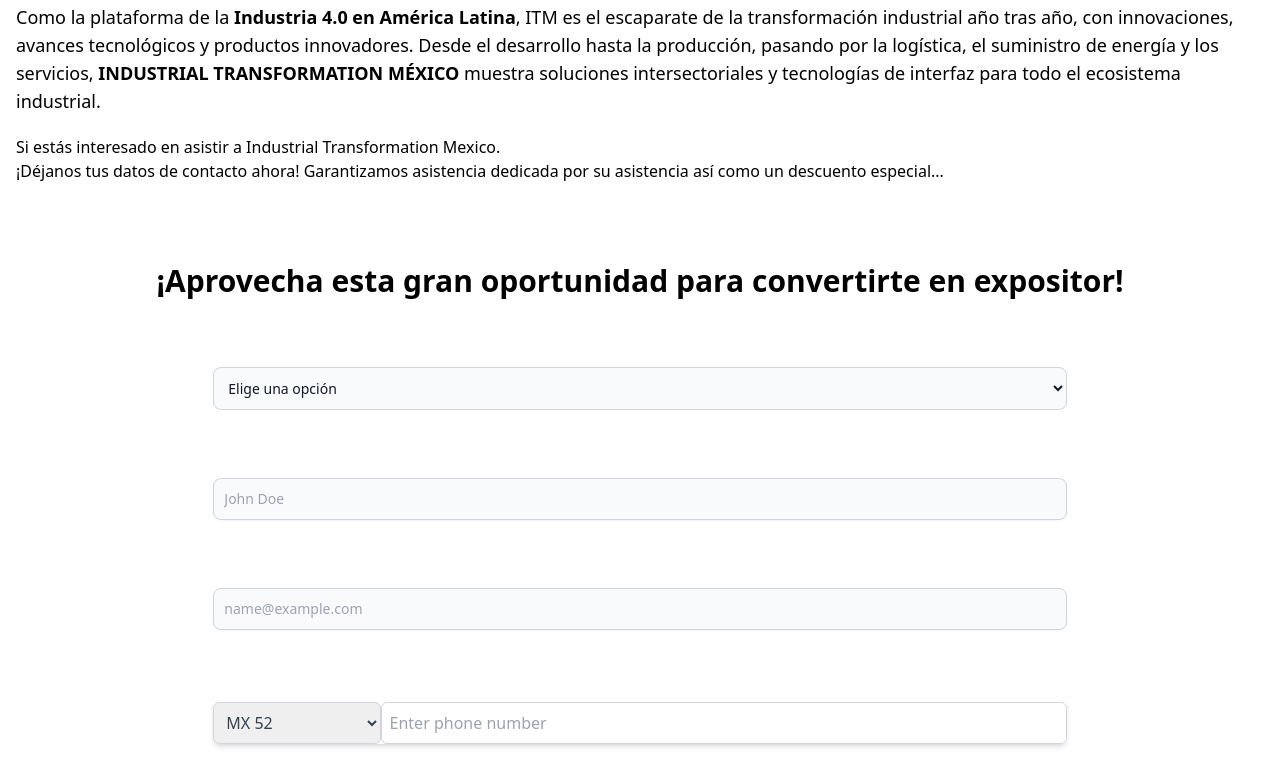
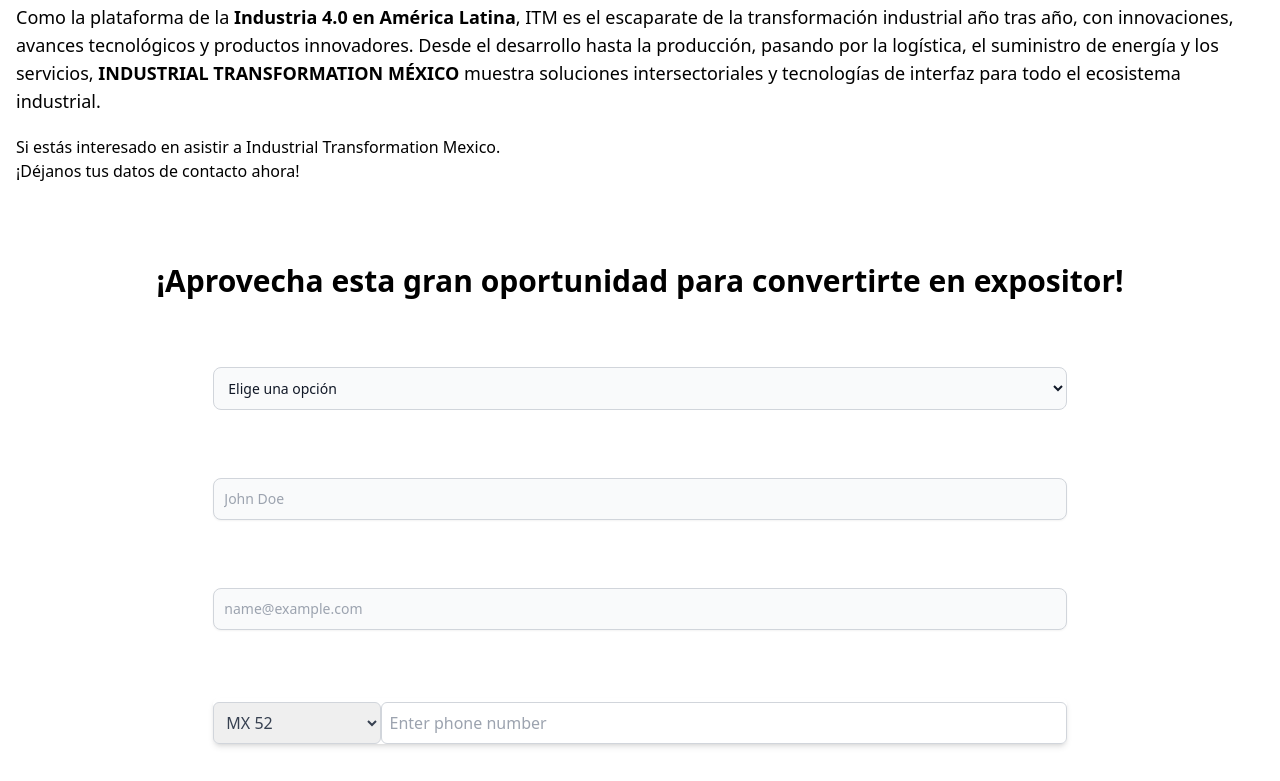
Before and after one commit to Pachix-Dev/landing-itm, an Astro site: page / in a window 1280 px wide. Shown: the part 897-1678 px from the top of the page. Built offline with nearby package versions, Linux system fonts and the light colour scheme; Astro itself is replaced by a stand-in of ours.

Commit message:
Actualizar texto de contacto en la página de inicio

```diff
--- a/src/pages/index.astro
+++ b/src/pages/index.astro
@@ -94,8 +94,7 @@
       </p>
       <p class='mt-5'>
         Si estás interesado en asistir a Industrial Transformation Mexico.<br />
-        ¡Déjanos tus datos de contacto ahora! Garantizamos asistencia dedicada por
-        su asistencia así como un descuento especial...
+        ¡Déjanos tus datos de contacto ahora!
       </p>
     </section>
     <section class='mt-10' id='expositor'>
```
